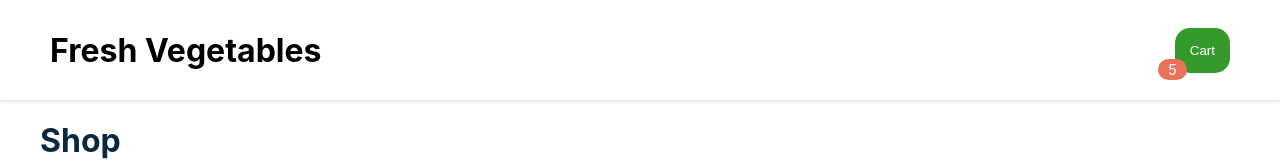
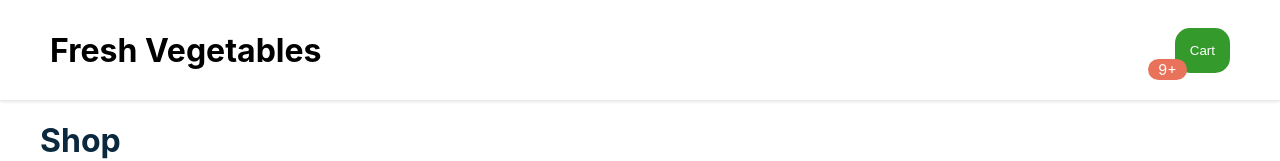
Before and after one commit to LuFabb/Shopping-Cart, a React (Create React App) app: page / in a window 1280 px wide. Shown: the top 161 px of the page. Built offline with nearby package versions, Linux system fonts and the light colour scheme.

Commit message:
BubbleAlert component

```diff
--- a/src/components/BubbleAlert.js
+++ b/src/components/BubbleAlert.js
@@ -13,10 +13,17 @@ const styles = {
 }
 
 class BubbleAlert extends Component {
+  getNumber(n) {
+    if (!n) { return ' '}
+      return n > 9 ? '9+' : n
+    }
+
+
   render() {
+    const { value } = this.props
     return(
       <span style={styles.bubblealert}>
-        5
+        {this.getNumber(value)}
       </span>
     )
   }
--- a/src/components/Cart.js
+++ b/src/components/Cart.js
@@ -22,7 +22,7 @@ class Cart extends Component {
     return (
       <div>
         <span style={styles.bubble}>
-          <BubbleAlert />
+          <BubbleAlert value={10} />
         </span>
         <button style={styles.cart} >
           Cart
```
